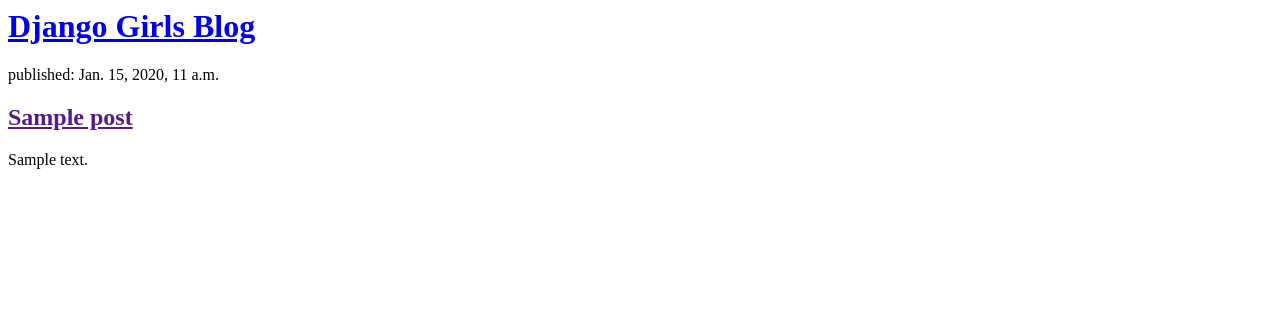
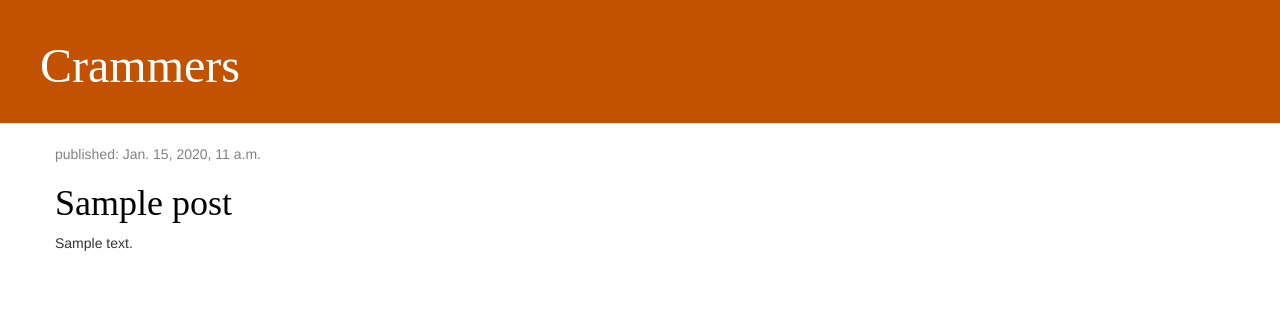
Before and after one commit to Kufo2018/my-first-blog, a Django app: template blog/templates/blog/post_list.html in a window 1280 px wide. Shown: the top 322 px of the page. Run offline with Django 3.2, Linux system fonts and the light colour scheme; the template is opened without the code that fills it: values that come from a table or form of the project are taken from there, others are empty; tables that the repository leaves empty hold one stand-in row (values such as "Sample post"); some libraries are stand-ins or nearby versions.

Commit message:
Added view and template for detailed blog post as well as CSS for the site

```diff
--- /dev/null
+++ b/blog/static/css/blog.css
@@ -0,0 +1,48 @@
+
+
+.page-header {
+    background-color: #C25100;
+    margin-top: 0;
+    padding: 20px 20px 20px 40px;
+}
+
+.page-header h1, .page-header h1 a, .page-header h1 a:visited, .page-header h1 a:active {
+    color: #ffffff;
+    font-size: 36pt;
+    text-decoration: none;
+}
+
+.content {
+    margin-left: 40px;
+}
+
+h1, h2, h3, h4 {
+    font-family: '';
+}
+
+.date {
+    color: #828282;
+}
+
+.save {
+    float: right;
+}
+
+.post-form textarea, .post-form input {
+    width: 100%;
+}
+
+.top-menu, .top-menu:hover, .top-menu:visited {
+    color: #ffffff;
+    float: right;
+    font-size: 26pt;
+    margin-right: 20px;
+}
+
+.post {
+    margin-bottom: 70px;
+}
+
+.post h1 a, .post h1 a:visited {
+    color: #000000;
+}
--- /dev/null
+++ b/blog/templates/blog/base.html
@@ -0,0 +1,39 @@
+
+{% load static %}
+
+<html>
+
+    <head>
+
+        <title>Crammers</title>
+
+             <link rel="stylesheet" href="//maxcdn.bootstrapcdn.com/bootstrap/3.2.0/css/bootstrap.min.css">
+            <link rel="stylesheet" href="//maxcdn.bootstrapcdn.com/bootstrap/3.2.0/css/bootstrap-theme.min.css">
+            <link href="//fonts.googleapis.com/css?family=Lobster&subset=latin,latin-ext" rel="stylesheet" type="text/css">
+            <link rel="stylesheet" href="{% static 'css/blog.css' %}">
+
+    </head>
+
+    <body>
+        <div class="page-header">
+
+            <h1><a href="/">Crammers</a></h1>
+
+        </div>
+
+        <div class="content container">
+
+            <div class="row">
+                <div class="col-md-8">
+                    {% block content %}
+                    {% endblock %}
+
+                </div>
+
+            </div>
+        </div>
+
+
+    </body>
+
+</html>
--- a/blog/templates/blog/post_list.html
+++ b/blog/templates/blog/post_list.html
@@ -1,32 +1,24 @@
-<html>
+{% extends 'blog/base.html' %}
 
-    <head>
+{% block content %}
 
-        <title>Django Girls blog</title>
 
-    </head>
+    {% for post in posts %}
 
-    <body>
+            	           <div class="post">
 
-        <div>
+                                <div class="date">
 
-            <h1><a href="/">Django Girls Blog</a></h1>
+                    		      <p>published: {{ post.published_date }}</p>
 
-        </div>
+                                </div>
 
-        {% for post in posts %}
+                    		      <h1><a href="{% url 'post_detail' pk=post.pk %}">{{ post.title }}</a></h1>
 
-        	<div>
-        		<p>published: {{ post.published_date }}</p>
 
-        		<h2><a href="">{{ post.title }}</a></h2>
+                    		      <p>{{ post.text|linebreaksbr }}</p>
 
-        		<p>{{ post.text|linebreaksbr }}</p>
+                                </div>
 
-        	</div>
-
-        {% endfor %}
-
-    </body>
-
-</html>
+                        {% endfor %}
+{% endblock %}
--- a/blog/urls.py
+++ b/blog/urls.py
@@ -2,6 +2,7 @@ from django.urls import path
 from . import views
 
 urlpatterns = [
-	path('', views.post_list, name='post_list')
+	path('', views.post_list, name='post_list'),
+	path('post/<int:pk>/', views.post_detail, name='post_detail'),
 
 ]
--- a/blog/views.py
+++ b/blog/views.py
@@ -1,4 +1,4 @@
-from django.shortcuts import render
+from django.shortcuts import render, get_object_or_404
 from django.utils import timezone
 from .models import Post
 
@@ -6,3 +6,7 @@ from .models import Post
 def post_list(request):
 	posts = Post.objects.filter(published_date__lte=timezone.now()).order_by('published_date')
 	return render(request, 'blog/post_list.html', {'posts':posts})
+
+def post_detail(request, pk):
+	post = get_object_or_404(Post, pk=pk)
+	return render(request, 'blog/post_detail.html', {'post': post})
```
Also changed, not shown: blog/templates/blog/post_detail.html (added, +22 -0 lines).
